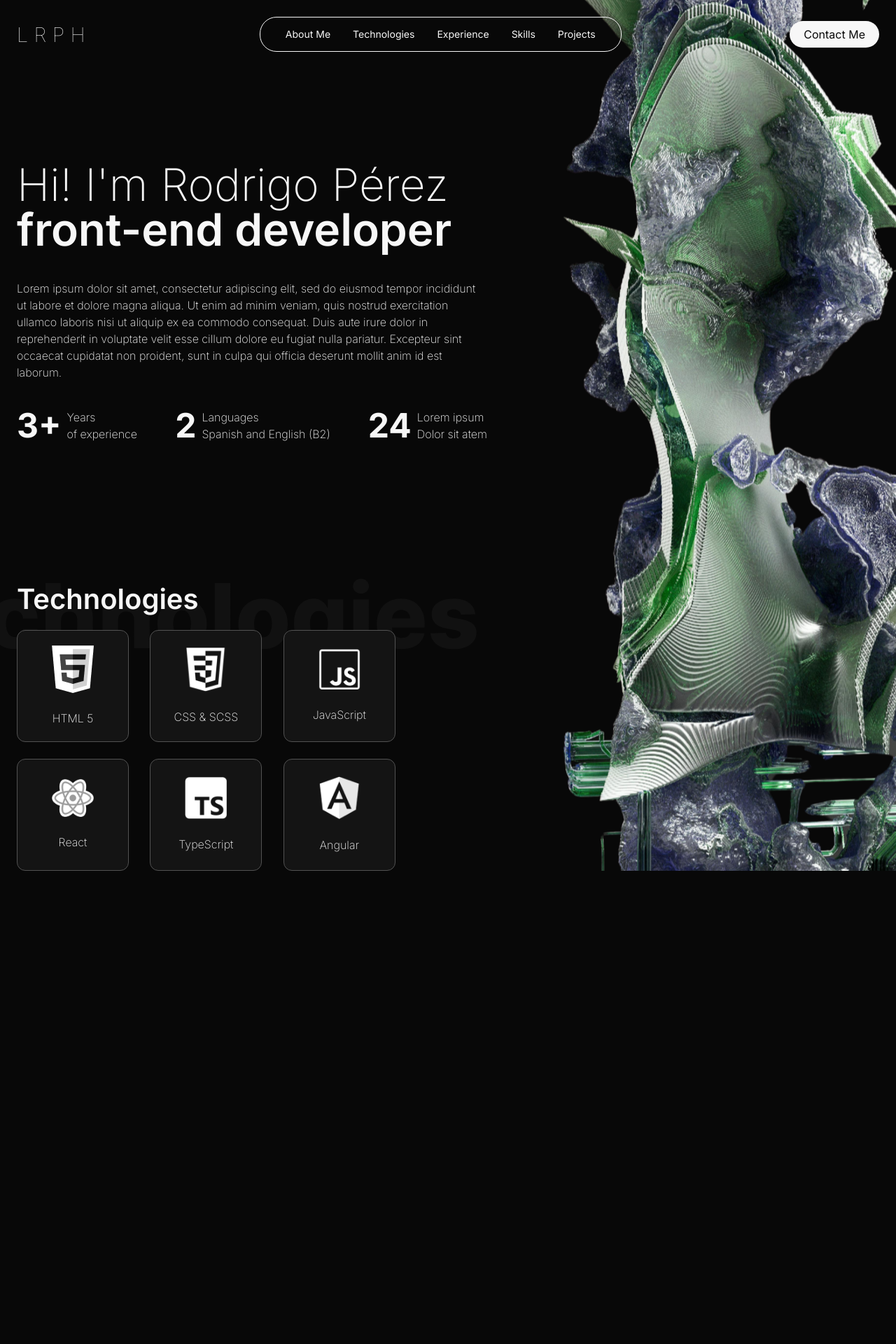
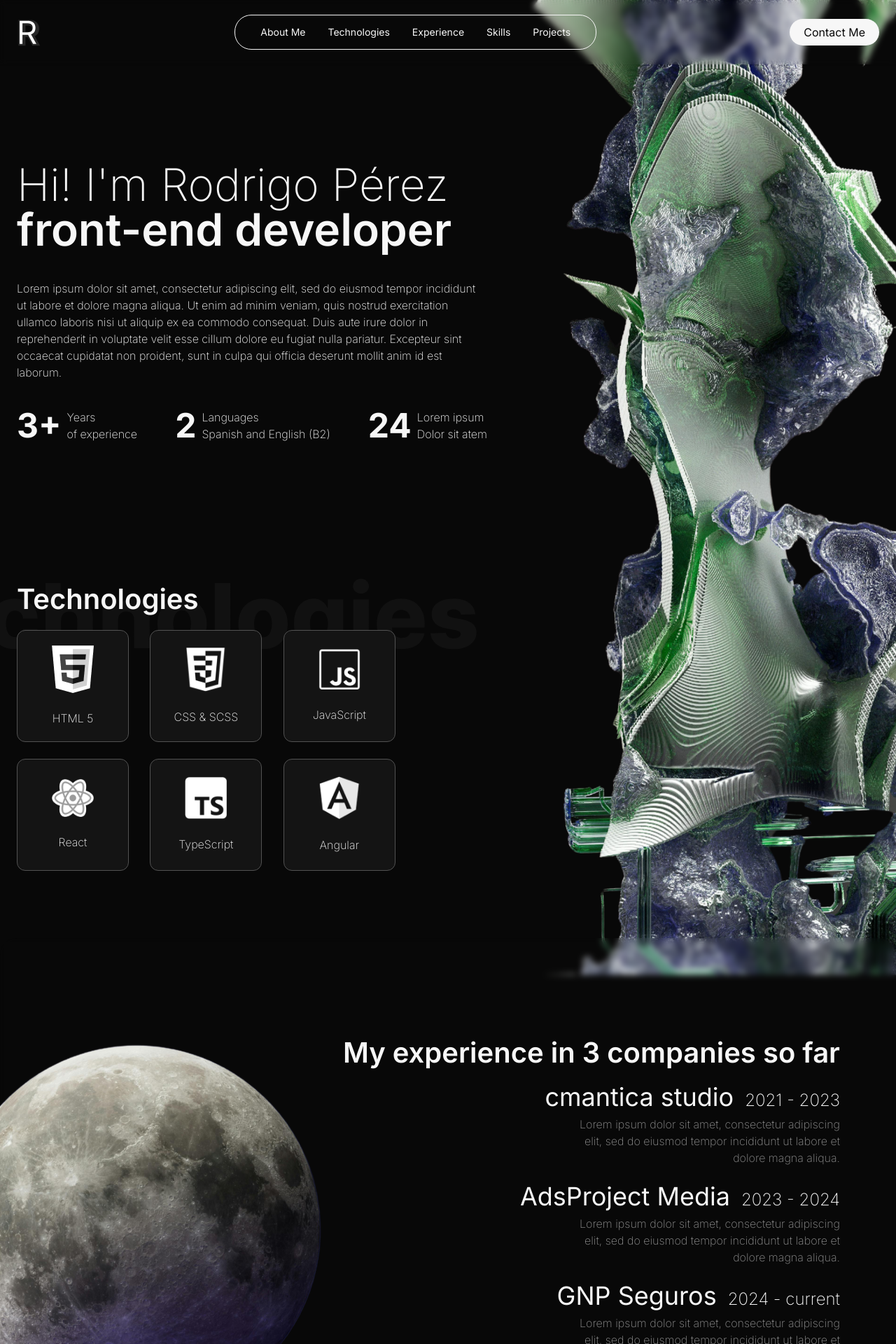
Before and after one commit to rodrigoperezdev/mi-web-next, a Next.js app: page / in a window 1280 px wide. Shown: the top 1920 px of the page at 70% size. Before the commit the page ends 1388 px from the top, so only its background shows below. Built offline with nearby package versions, Linux system fonts and the light colour scheme.

Commit message:
Experience component added

```diff
--- a/src/app/globals.css
+++ b/src/app/globals.css
@@ -39,6 +39,15 @@ h2 {
   font-style: normal;
   font-weight: 600;
   line-height: 100%; /* 2.5rem */
+}
+
+h3 {
+  font-size: 2.25rem;
+}
+
+h5 {
+  font-size: 1.5rem;
+  font-weight: 200;
 }
 
 .title-background {
@@ -101,8 +110,6 @@ a:hover {
   line-height: 1.5rem;
   padding: 0.44rem 1.25rem;
   cursor: pointer;
-
-  /* Especifica transiciones separadas para cada propiedad */
   transition: background-color 0.3s ease, color 0.3s ease, box-shadow 0.3s ease,
     transform 0.2s ease;
 }
@@ -213,5 +220,6 @@ a:hover {
 .home-section {
   background-image: url("/fondo-home.png");
   background-repeat: no-repeat;
-  background-position: right;
+  background-position-y: top;
+  background-position-x: right;
 }
--- a/src/app/page.tsx
+++ b/src/app/page.tsx
@@ -1,3 +1,4 @@
+import { Experience } from "@/components/Experience";
 import Header from "@/components/Header";
 import { HomeIntroduction } from "@/components/HomeIntroduction";
 import { Technologies } from "@/components/Technologies";
@@ -13,6 +14,7 @@ export default function Home() {
       <main className="home-section pt-48">
         <HomeIntroduction />
         <Technologies />
+        <Experience />
       </main>
     </>
   );
--- /dev/null
+++ b/src/components/Experience.tsx
@@ -0,0 +1,45 @@
+export const Experience = () => {
+  const experience = [
+    {
+      name: "cmantica studio",
+      years: "2021 - 2023",
+      description:
+        "Lorem ipsum dolor sit amet, consectetur adipiscing elit, sed do eiusmod tempor incididunt ut labore et dolore magna aliqua.",
+    },
+    {
+      name: "AdsProject Media",
+      years: "2023 - 2024",
+      description:
+        "Lorem ipsum dolor sit amet, consectetur adipiscing elit, sed do eiusmod tempor incididunt ut labore et dolore magna aliqua.",
+    },
+    {
+      name: "GNP Seguros",
+      years: "2024 - current",
+      description:
+        "Lorem ipsum dolor sit amet, consectetur adipiscing elit, sed do eiusmod tempor incididunt ut labore et dolore magna aliqua.",
+    },
+  ];
+
+  return (
+    <section className="flex justify-between backdrop-blur-sm pt-36 mt-[-3rem] rounded-3xl pr-20 2xl:pr-36">
+      <div>
+        <img src="/moon.png" alt="Moon" />
+      </div>
+      <div>
+        <h2 className="text-right">
+          My experience
+          <b> in 3 companies</b> so far
+        </h2>
+        {experience.map((exp) => (
+          <div className="my-4 flex flex-col items-end " key={exp.name}>
+            <div className="flex justify-end items-baseline">
+              <h3 className="mr-4">{exp.name}</h3>
+              <span className="font-extralight text-2xl">{exp.years}</span>
+            </div>
+            <p className="text-gray-500 w-96 text-right">{exp.description}</p>
+          </div>
+        ))}
+      </div>
+    </section>
+  );
+};
--- a/src/components/Header.tsx
+++ b/src/components/Header.tsx
@@ -1,4 +1,5 @@
 "use client";
+import Image from "next/image";
 import React, { useState } from "react";
 
 const navLinks = [
@@ -16,12 +17,12 @@ export default function Header() {
   const [isMenuOpen, setIsMenuOpen] = useState(false);
 
   return (
-    <header className="w-full fixed">
-      <div className="container mx-auto flex items-center justify-between py-6 px-6">
+    <header className="w-full fixed backdrop-blur-sm shadow-sm">
+      <div className="container mx-auto flex items-center justify-between py-4 px-6">
         {/* Logo */}
         <div>
           <a href="#about" className="transition-colors logo">
-            LRPH
+            <Image height={60} width={35} src={"/logo.svg"} alt="logo" />
           </a>
         </div>
 
--- /dev/null
+++ b/src/components/Skills.tsx
@@ -0,0 +1,3 @@
+export const Skills = () => {
+  return <div>Skills</div>;
+};
--- a/tailwind.config.ts
+++ b/tailwind.config.ts
@@ -14,6 +14,7 @@ export default {
         white: "#F7F7F7",
         "gray-50": "#525252",
         "gray-700": "#141414",
+        "gray-500": "#909090",
       },
     },
   },
```
Also changed, not shown: public/logo.svg (added), public/moon.png (added).
